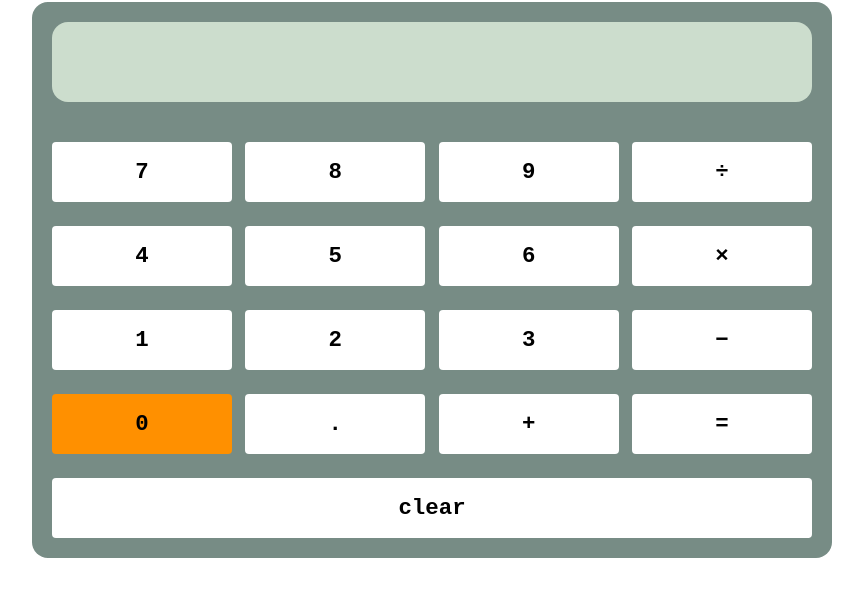
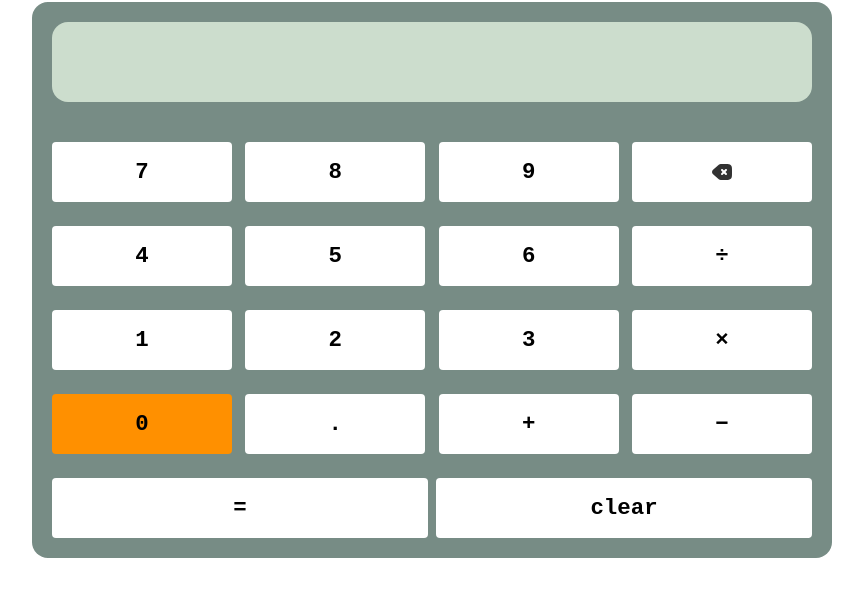
Before and after one commit to syntax-ray/calculator, a plain HTML site: page index.html in a window 1280 px wide. Shown: the part 135-732 px from the top of the page, without its empty margins (208-1071 px from the left). Drawn offline with Linux system fonts and the light colour scheme.

Commit message:
Add backspace functionality

```diff
--- a/index.html
+++ b/index.html
@@ -15,27 +15,34 @@
                 <div class="key" id="seven">7</div>
                 <div class="key" id="eight">8</div>
                 <div class="key" id="nine">9</div>
-                <div class="key" id="divide">&divide;</div>
+                <div class="key" id="backspace">
+                    <?xml version="1.0" encoding="utf-8"?><!-- Uploaded to: SVG Repo, www.svgrepo.com, Generator: SVG Repo Mixer Tools -->
+                        <svg width="24px" height="24px" viewBox="0 0 24 24" fill="none" xmlns="http://www.w3.org/2000/svg">
+                            <rect width="24" height="24" fill="white"/>
+                            <path fill-rule="evenodd" clip-rule="evenodd" d="M12.7071 9.29289C12.3166 8.90237 11.6834 8.90237 11.2929 9.29289C10.9024 9.68342 10.9024 10.3166 11.2929 10.7071L12.5858 12L11.2929 13.2929C10.9024 13.6834 10.9024 14.3166 11.2929 14.7071C11.6834 15.0976 12.3166 15.0976 12.7071 14.7071L14 13.4142L15.2929 14.7071C15.6834 15.0976 16.3166 15.0976 16.7071 14.7071C17.0976 14.3166 17.0976 13.6834 16.7071 13.2929L15.4142 12L16.7071 10.7071C17.0976 10.3166 17.0976 9.68342 16.7071 9.29289C16.3166 8.90237 15.6834 8.90237 15.2929 9.29289L14 10.5858L12.7071 9.29289ZM8.77588 4.74227C9.32276 4.26375 10.0247 4 10.7514 4H16.3519C17.3317 4 18.1872 4.05119 18.9099 4.21181C19.644 4.37495 20.3008 4.66396 20.8184 5.18153C21.336 5.6991 21.625 6.35596 21.7881 7.09002C21.9487 7.81273 21.9999 8.66827 21.9999 9.648V14.352C21.9999 15.3317 21.9487 16.1873 21.7881 16.91C21.625 17.644 21.336 18.3009 20.8184 18.8185C20.3008 19.336 19.644 19.6251 18.9099 19.7882C18.1872 19.9488 17.3317 20 16.3519 20H10.7514C10.0247 20 9.32276 19.7362 8.77588 19.2577L3.0616 14.2577C1.69562 13.0625 1.69561 10.9375 3.06159 9.74227L8.77588 4.74227Z" fill="#323232"/>
+                        </svg>
+                </div>
             </div>
             <div class="row">
                 <div class="key" id="four">4</div>
                 <div class="key" id="five">5</div>
                 <div class="key" id="six">6</div>
-                <div class="key" id="times">&times;</div>
+                <div class="key" id="divide">&divide;</div>
             </div>
             <div class="row">
                 <div class="key" id="one">1</div>
                 <div class="key" id="two">2</div>
                 <div class="key" id="three">3</div>
-                <div class="key" id="minus">&minus;</div>
+                <div class="key" id="times">&times;</div>
             </div>
             <div class="row">
                 <div class="key" id="zero">0</div>
                 <div class="key" id="period">&period;</div>
                 <div class="key" id="plus">&plus;</div>
+                <div class="key" id="minus">&minus;</div>
+            </div>
+            <div class="bottom-row">
                 <div class="key" id="equals">&equals;</div>
-            </div>
-            <div class="row">
                 <div class="key" id="clear">clear</div>
             </div>
         </div>
--- a/script.js
+++ b/script.js
@@ -15,6 +15,7 @@ let period_btn = document.querySelector("#period");
 let plus_btn = document.querySelector("#plus");
 let equals_btn = document.querySelector("#equals");
 let clear_btn = document.querySelector("#clear");
+let backspace_btn = document.querySelector('#backspace');
 let display = document.querySelector('#display');
 let OPERATORS = ['÷', '×', '-', '+']
 
@@ -345,6 +346,11 @@ function plusClicked() {
     }
 }
 
+function backspaceClicked() {
+    display.textContent = display.textContent.slice(0, display.textContent.length - 1);
+}
+
+backspace_btn.addEventListener('click', () => backspaceClicked());
 seven_btn.addEventListener('click', () => numberClicked(7));
 eight_btn.addEventListener('click', () => numberClicked(8));
 nine_btn.addEventListener('click', () => numberClicked(9));
@@ -416,5 +422,8 @@ document.addEventListener('keydown', (event)=> {
         case '+':
             plusClicked();
             break;
+        case 'Backspace':
+            backspaceClicked();
+            break;
     }
 })
--- a/style.css
+++ b/style.css
@@ -74,6 +74,17 @@ body {
     background-color: var(--zero-bg-clr);
 }
 
+.bottom-row {
+    width: 100%;
+    display: flex;
+    justify-content: space-between;
+    gap: 8px;
+}
+
+#equals {
+    width: 100%;
+}
+
 #clear {
     width: 100%;
 }
```
Also changed, not shown: backspace.svg (added).
